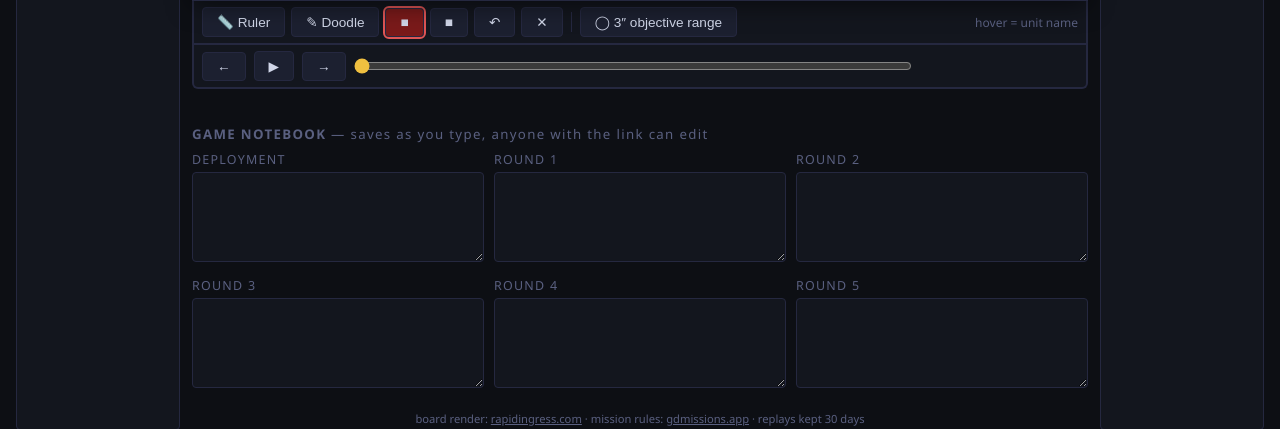
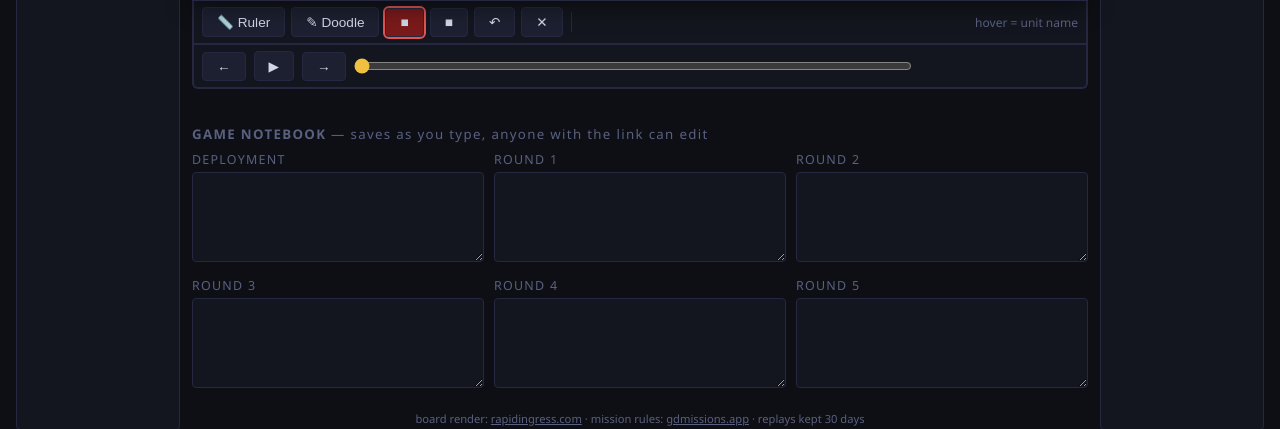
Before and after one commit to affendiariffin/snapshotbot, a Flask app: template server/templates/replay.html in a window 1280 px wide. Shown: the part 686-1115 px from the top of the page. Run offline with Flask 3, Linux system fonts and the light colour scheme; the template is opened without the code that fills it, so the values that code supplies are empty; some libraries are stand-ins or nearby versions.

Commit message:
Drop the 3in objective-range toggle
11e objectives are the terrain area itself, not a 3in bubble around a
marker — the circles were 10e thinking (Fendi). The layout render
already shows the objective areas.

Co-Authored-By: Claude Fable 5 <noreply@anthropic.com>

```diff
--- a/server/templates/replay.html
+++ b/server/templates/replay.html
@@ -136,7 +136,6 @@
   <button class="btn" id="dUndo">&#8630;</button>
   <button class="btn" id="dClear">&#10005;</button>
   <div class="tool-sep"></div>
-  <button class="btn" id="toggleRanges">&#9711; 3&Prime; objective range</button>
   <div class="hint" id="hint">hover = unit name</div>
 </div>
 <div class="controls">
@@ -192,7 +191,7 @@ const MISSION_DECKS = {
 };
 
 let META = {}, FRAMES = [], NOTES = {}, ENDED = true, lastSnapId = 0;
-let cur = 0, tool = 'pan', showRanges = false, playing = false, playTimer = null;
+let cur = 0, tool = 'pan', playing = false, playTimer = null;
 let cam = {scale: 1, ox: 0, oy: 0};
 let ruler = null, hoverModel = null, doodleColor = '#ff1a1a';
 let strokes = [];   // per-frame doodles, world coords (client-side only)
@@ -233,17 +232,6 @@ function draw(){
   }
   ctx.strokeStyle = '#2a3550'; ctx.lineWidth = 2;
   poly([[-HX,-HZ],[HX,-HZ],[HX,HZ],[-HX,HZ]]); ctx.stroke();
-
-  if (showRanges){
-    for (const o of (LAYOUT_META.objectives || [])){
-      const [x, y] = W2S(o.x, o.z);
-      ctx.beginPath(); ctx.arc(x, y, (3 + 0.787) * cam.scale, 0, 7);
-      ctx.setLineDash([6, 5]); ctx.strokeStyle = 'rgba(240,192,64,.6)'; ctx.lineWidth = 1.5; ctx.stroke();
-      ctx.setLineDash([]);
-      ctx.beginPath(); ctx.arc(x, y, (3 + 0.787) * cam.scale, 0, 7);
-      ctx.fillStyle = 'rgba(240,192,64,.06)'; ctx.fill();
-    }
-  }
 
   const models = (FRAMES[cur] && FRAMES[cur].models) || [];
   for (const m of models){
@@ -369,7 +357,6 @@ document.getElementById('dRed').onclick = function(){ doodleColor = '#ff1a1a'; t
 document.getElementById('dBlue').onclick = function(){ doodleColor = '#1a8fff'; this.classList.add('on'); document.getElementById('dRed').classList.remove('on'); };
 document.getElementById('dUndo').onclick = () => { (strokes[cur] || []).pop(); draw(); };
 document.getElementById('dClear').onclick = () => { strokes[cur] = []; draw(); };
-document.getElementById('toggleRanges').onclick = function(){ showRanges = !showRanges; this.classList.toggle('active', showRanges); draw(); };
 
 /* ---------- score panel ---------- */
 const panel = document.getElementById('dataPanel'), sharedBar = document.getElementById('sharedCardsBar');
```
